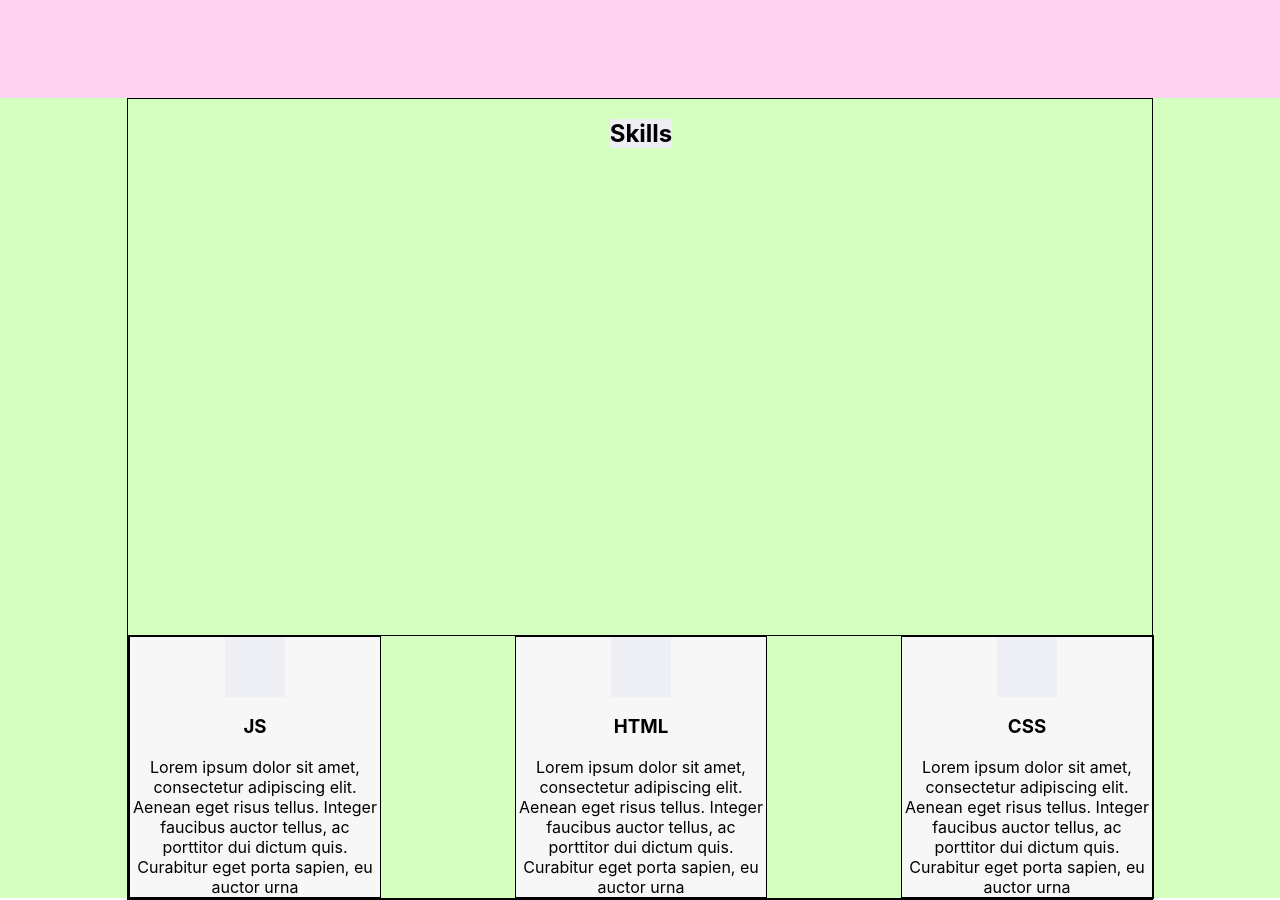
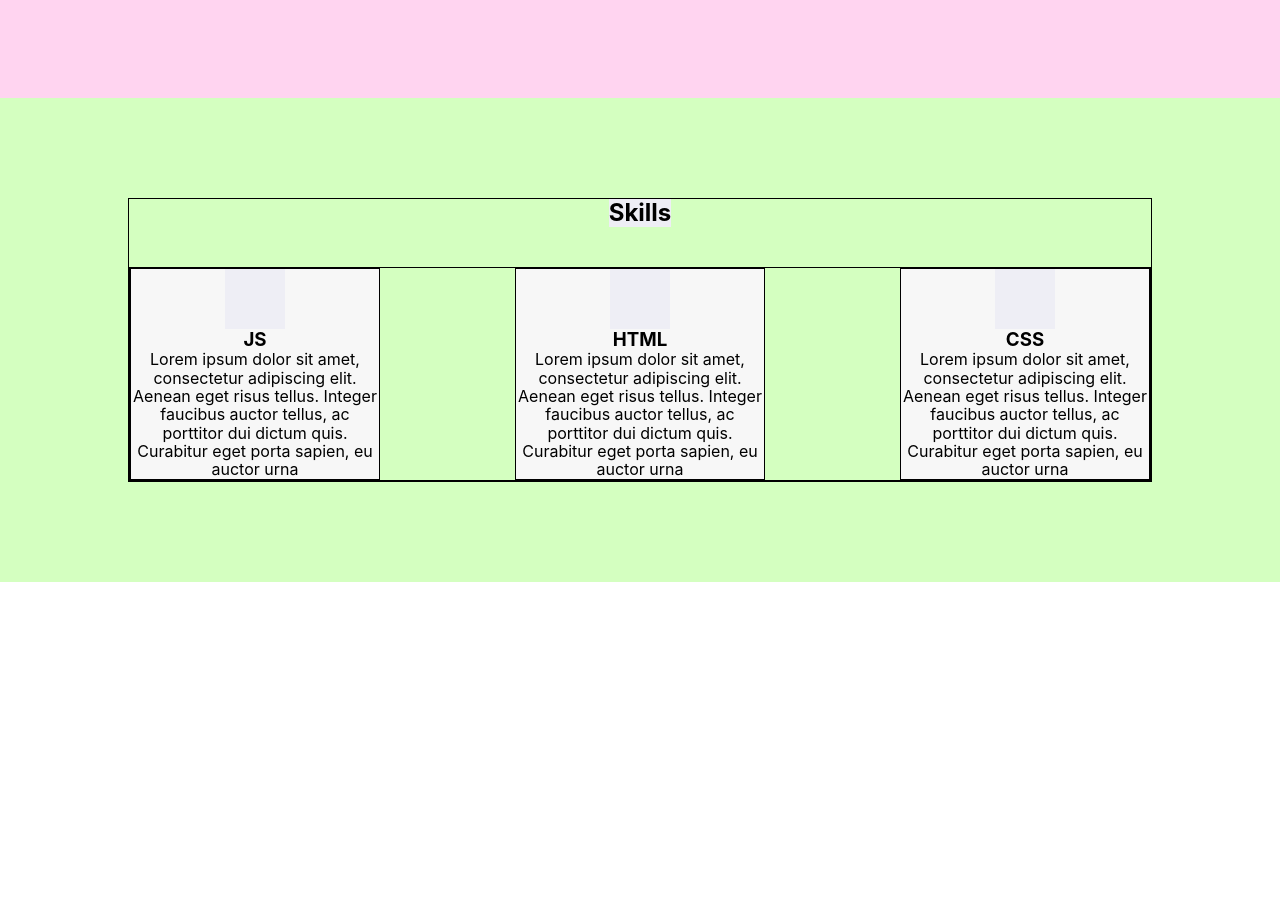
Before and after one commit to vitalyabedik/Portfolio, a React (Create React App) app: page / in a window 1280 px wide. Shown: the part 584-1484 px from the top of the page. After the commit the page ends 1166 px from the top, so only its background shows below. Built offline with nearby package versions, Linux system fonts and the light colour scheme.

Commit message:
fix: move styles from module.css to styled components for Skills, Skill components

```diff
--- a/src/assets/styles/Container.styled.ts
+++ b/src/assets/styles/Container.styled.ts
@@ -1,7 +1,8 @@
 import styled from 'styled-components';
 
 type PropsType = {
-    justifyContent: string
+    justifyContent?: string
+    flexDirection? : string
 }
 
 export const Container = styled.div<PropsType>`
@@ -11,5 +12,6 @@ export const Container = styled.div<PropsType>`
   display: flex;
   align-items: center;
   justify-content: ${props => props.justifyContent};
+  flex-direction: ${props => props.flexDirection};
   border: 1px solid;
 `
--- a/src/components/Main/Main.styled.ts
+++ b/src/components/Main/Main.styled.ts
@@ -1,6 +1,4 @@
 import styled from 'styled-components';
-
-
 
 export const MainContainer = styled.div`
   //height: 100vh;
--- a/src/components/Skills/Skill/Skill.module.css
+++ /dev/null
@@ -1,15 +0,0 @@
-.skill {
-    width: 250px;
-    display: flex;
-    flex-direction: column;
-    align-items: center;
-    text-align: center;
-    border: 1px solid;
-    background-color: #F7F7F7;
-}
-
-.icon {
-    width: 60px;
-    height: 60px;
-    background-color: #EEEEF5;
-}
--- /dev/null
+++ b/src/components/Skills/Skill/Skill.styled.ts
@@ -0,0 +1,21 @@
+import styled from 'styled-components';
+
+export const SkillContainer = styled.div`
+  width: 250px;
+  display: flex;
+  flex-direction: column;
+  align-items: center;
+  text-align: center;
+  border: 1px solid;
+  background-color: #F7F7F7;
+`
+
+export const SkillIcon = styled.div`
+  width: 60px;
+  height: 60px;
+  background-color: #EEEEF5;
+`
+
+export const SkillDescription = styled.div`
+
+`
--- a/src/components/Skills/Skill/Skill.tsx
+++ b/src/components/Skills/Skill/Skill.tsx
@@ -1,6 +1,6 @@
 import React from 'react';
 
-import styles from './Skill.module.css'
+import {SkillContainer, SkillDescription, SkillIcon} from './Skill.styled';
 
 type PropsType = {
     icon: string
@@ -10,10 +10,10 @@ type PropsType = {
 
 export const Skill: React.FC<PropsType> = ({icon, title, description}) => {
     return (
-        <div className={styles.skill}>
-            <div className={styles.icon}>{icon}</div>
+        <SkillContainer>
+            <SkillIcon>{icon}</SkillIcon>
             <h3>{title}</h3>
-            <div className={styles.description}>{description}</div>
-        </div>
+            <SkillDescription>{description}</SkillDescription>
+        </SkillContainer>
     );
 };
--- a/src/components/Skills/Skills.module.css
+++ /dev/null
@@ -1,21 +0,0 @@
-.skillsBlock {
-    height: 100vh;
-    background-color: #D4FFC0;
-}
-
-.skillsContainer {
-    flex-direction: column;
-    justify-content: flex-start;
-}
-
-.title {
-    background-color: #EEEEF5;
-}
-
-.skills {
-    width: 100%;
-    display: flex;
-    justify-content: space-between;
-    flex-wrap: wrap;
-    border: 1px solid;
-}
--- /dev/null
+++ b/src/components/Skills/Skills.styled.ts
@@ -0,0 +1,20 @@
+import styled from 'styled-components';
+
+export const SkillsContainer = styled.div`
+  //height: 100vh;
+  background-color: #D4FFC0;
+  padding: 100px 0;
+`
+
+export const SkillsTitle = styled.div`
+  background-color: #EEEEF5;
+  margin-bottom: 40px;
+`
+
+export const SkillsBlock = styled.div`
+  width: 100%;
+  display: flex;
+  justify-content: space-between;
+  flex-wrap: wrap;
+  border: 1px solid;
+`
--- a/src/components/Skills/Skills.tsx
+++ b/src/components/Skills/Skills.tsx
@@ -1,8 +1,8 @@
 import React from 'react';
 
-import styles from './Skills.module.css'
-import stylesContainer from '../../assets/styles/Container.module.css'
 import {Skill} from './Skill';
+import {SkillsBlock, SkillsContainer, SkillsTitle} from './Skills.styled';
+import {Container} from '../../assets/styles/Container.styled';
 
 export const Skills = () => {
     const testDescription =
@@ -11,15 +11,15 @@ export const Skills = () => {
         `
 
     return (
-        <div className={styles.skillsBlock}>
-            <div className={`${stylesContainer.container} ${styles.skillsContainer}`}>
-                <h2 className={styles.title}>Skills</h2>
-                <div className={styles.skills}>
+        <SkillsContainer>
+            <Container flexDirection='column' >
+                <SkillsTitle><h2>Skills</h2></SkillsTitle>
+                <SkillsBlock>
                     <Skill title="JS" description={testDescription} icon=""/>
                     <Skill title="HTML" description={testDescription} icon=""/>
                     <Skill title="CSS" description={testDescription} icon=""/>
-                </div>
-            </div>
-        </div>
+                </SkillsBlock>
+            </Container>
+        </SkillsContainer>
     );
 };
--- a/src/index.css
+++ b/src/index.css
@@ -1,3 +1,5 @@
+
+
 body {
   margin: 0;
   font-family: -apple-system, BlinkMacSystemFont, 'Segoe UI', 'Roboto', 'Oxygen',
--- a/src/index.tsx
+++ b/src/index.tsx
@@ -2,6 +2,8 @@ import React from 'react';
 import ReactDOM from 'react-dom/client';
 import './index.css';
 import App from './App';
+
+import './assets/styles/normalize.css'
 
 
 const root = ReactDOM.createRoot(
```
Also changed, not shown: src/assets/styles/normalize.css (added).
